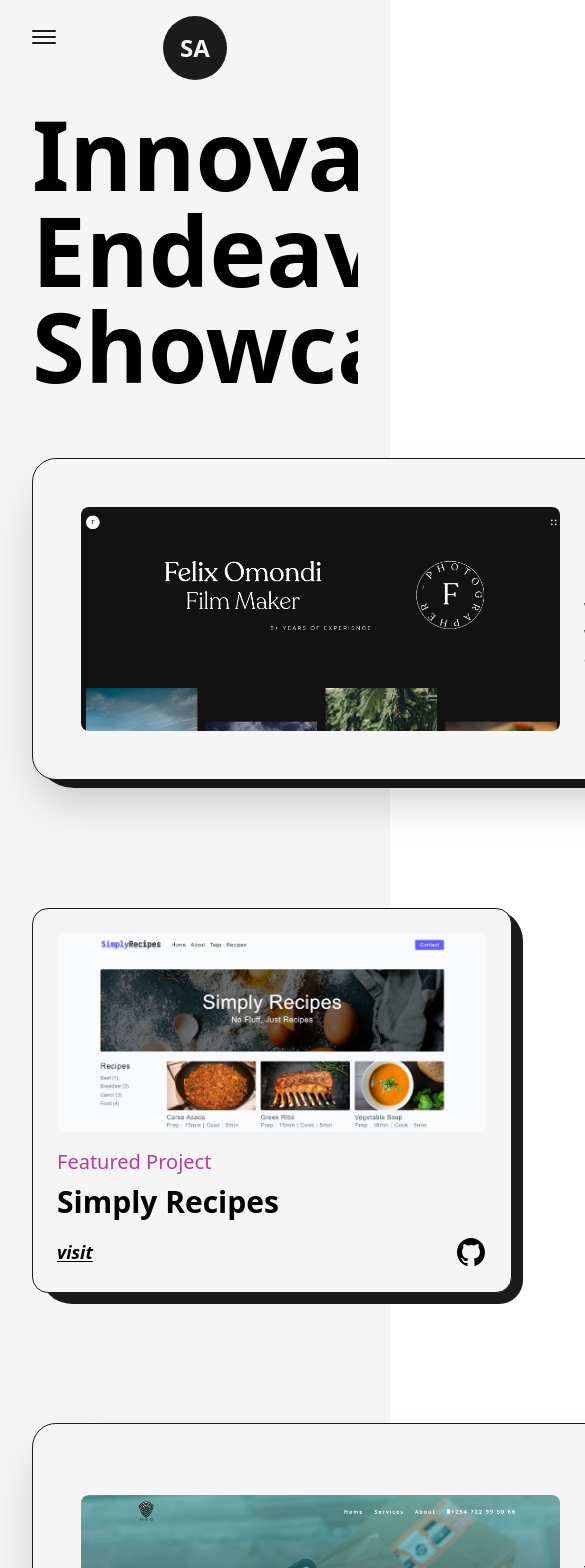
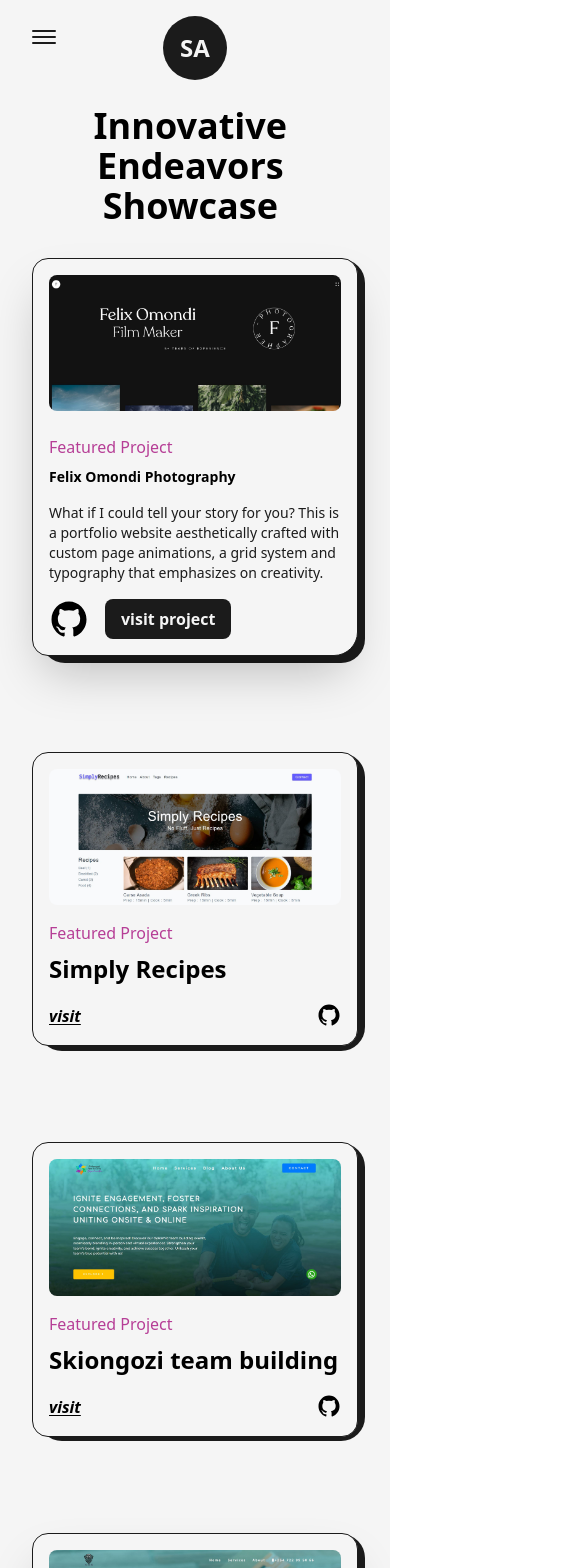
Before and after one commit to sebbyapudo/nextjs-dev_portfolio, a Next.js app: page /projects in a window 390 px wide. Shown: the top 1568 px of the page, 585 px wide, since content can reach past the window. Built offline with nearby package versions, Linux system fonts and the light colour scheme.

Commit message:
Made the projects page responsive

```diff
--- a/src/pages/projects.js
+++ b/src/pages/projects.js
@@ -17,25 +17,26 @@
   return(
     <article className='w-full flex items-center justify-between relative rounded-br-2xl
     rounded-3xl border border-solid border-dark bg-light shadow-2xl p-12 dark:bg-dark dark:border-light
+    lg:flex-col lg:p-8 xs:rounded-2xl xs:rounded-br-3xl xs:p-4
     '>
-      <div className='absolute top-0 -right-3 -z-10 w-[101%] h-[103%] rounded-[2.5rem] bg-dark dark:bg-light rounded-br-3xl'/>
+      <div className='absolute top-0 -right-3 -z-10 w-[101%] h-[103%] rounded-[2.5rem] bg-dark dark:bg-light rounded-br-3xl xs:-right-2 sm:h-[102%] xs:w-[100%] xs:rounded-[1.5rem]'/>
       <Link href={link} target='_blank'
-      className='w-1/2 cursor-pointer overflow-hidden rounded-lg'
+      className='w-1/2 cursor-pointer overflow-hidden rounded-lg lg:w-full'
       >
         <Image src={img} alt={title} className='w-full h-auto' />
       </Link>
 
-      <div className='w-1/2 flex flex-col items-start justify-between pl-6'>
-        <span className='text-primary dark:text-primaryDark font-medium text-xl'>{type}</span>
+      <div className='w-1/2 flex flex-col items-start justify-between pl-6 lg:w-full lg:pl-0 lg:pt-6'>
+        <span className='text-primary dark:text-primaryDark font-medium text-xl xs:text-base'>{type}</span>
         <Link href={link} target='_blank' className='hover:underline underline-offset-2'>
-          <h2 className='my-2 w-full text-left text-3xl font-bold dark:text-light'>{title}</h2>
+          <h2 className='my-2 w-full text-left text-3xl font-bold dark:text-light sm:text-sm'>{title}</h2>
         </Link>
-        <p className='my-2 font-medium text-dark dark:text-light'>{summary}</p>
+        <p className='my-2 font-medium text-dark dark:text-light sm:text-sm'>{summary}</p>
 
         <div className='mt-2 flex items-center'>
           <Link href={github} target='_blank' className='w-10' > <GithubIcon /></Link>
           <Link href={link} target='_blank'
-          className='ml-4 rounded-lg bg-dark dark:bg-light dark:text-dark text-light p-2 px-6 text-lg font-semibold'
+          className='ml-4 rounded-lg bg-dark dark:bg-light dark:text-dark text-light p-2 px-6 text-lg font-semibold sm:px-4 sm:text-base'
           > visit project</Link>
         </div>
       </div>
@@ -47,9 +48,9 @@
 
   return (
     <article className='w-full flex flex-col items-center justify-center rounded-2xl
-    border border-solid border-dark bg-light p-6 relative dark:bg-dark dark:border-light
+    border border-solid border-dark bg-light p-6 relative dark:bg-dark dark:border-light xs:p-4
     '>
-      <div className='absolute top-0 -right-3 -z-10 w-[101%] h-[103%] rounded-[2rem] bg-dark dark:bg-light rounded-br-3xl'/>
+      <div className='absolute top-0 -right-3 -z-10 w-[101%] h-[103%] rounded-[2rem] bg-dark dark:bg-light rounded-br-3xl md:-right-2 md:w-[101%] xs:h-[102%] xs:rounded-[1.5rem]'/>
       <Link href={link} target='_blank'
       className='w-full cursor-pointer overflow-hidden rounded-lg'
       >
@@ -57,20 +58,20 @@
       </Link>
 
       <div className='w-full flex flex-col items-start justify-between mt-4'>
-        <span className='text-primary dark:text-primaryDark font-medium text-xl'>{type}</span>
+        <span className='text-primary dark:text-primaryDark font-medium text-xl lg:text-lg md:text-base'>{type}</span>
         <Link href={link} target='_blank' className='hover:underline underline-offset-2'>
-          <h2 className='my-2 w-full text-left text-3xl font-bold dark:text-light'>{title}</h2>
+          <h2 className='my-2 w-full text-left text-3xl font-bold dark:text-light lg:text-2xl'>{title}</h2>
         </Link>
 
 
         <div className='w-full mt-2 flex items-center justify-between'>
           <Link href={link} target='_blank'
             className=' text-lg font-semibold'
-          > <em className='underline underline-offset-2'>
+          > <em className='underline underline-offset-2 md:text-base'>
             visit
           </em>
           </Link>
-          <Link href={github} target='_blank' className='w-8' >
+          <Link href={github} target='_blank' className='w-8 md:w-6' >
             <GithubIcon />
           </Link>
 
@@ -89,9 +90,9 @@
       </Head>
       <main className='w-full  flex flex-col items-center justify-center dark:text-light'>
         <Layout className='pt-16'>
-          <AnimatedText text="Innovative Endeavors Showcase" className='mb-16' />
+          <AnimatedText text="Innovative Endeavors Showcase" className='mb-16 lg:!text-7xl sm:mb-8 sm:!text-6xl xs:!text-4xl' />
 
-          <div className='grid grid-cols-12 gap-24 gap-y-32'>
+          <div className='grid grid-cols-12 gap-24 gap-y-32 xl:gap-x-16 lg:gap-x-8 md:gap-y-24 sm:gap-x-0'>
             <div className='col-span-12'>
               <FeaturedProject
                 title="Felix Omondi Photography"
@@ -103,7 +104,7 @@
               />
             </div>
 
-            <div className='col-span-6'>
+            <div className='col-span-6 sm:col-span-12'>
               <Project
                   title="Simply Recipes"
                   link="https://sebbyapudo.github.io/SimplyRecipes/index.html"
@@ -113,7 +114,7 @@
                 />
             </div>
 
-            <div className='col-span-6'>
+            <div className='col-span-6 sm:col-span-12'>
               <Project
                     title="Skiongozi team building"
                     link="https://sebbyapudo.github.io/SKiongozi_team-building/"
@@ -136,7 +137,7 @@
               />
             </div>
 
-            <div className='col-span-6'>
+            <div className='col-span-6 sm:col-span-12'>
               <Project
                     title="Foodmart Ecommerce"
                     link="https://www.figma.com/community/file/1271365468968017828/food-store-e-commerce"
@@ -147,7 +148,7 @@
                 />
             </div>
 
-            <div className='col-span-6'>
+            <div className='col-span-6 sm:col-span-12'>
               <Project
                     title="Loruki CloudHosting"
                     link="https://sebbyapudo.github.io/CloudHosting-Loruki/"
```
